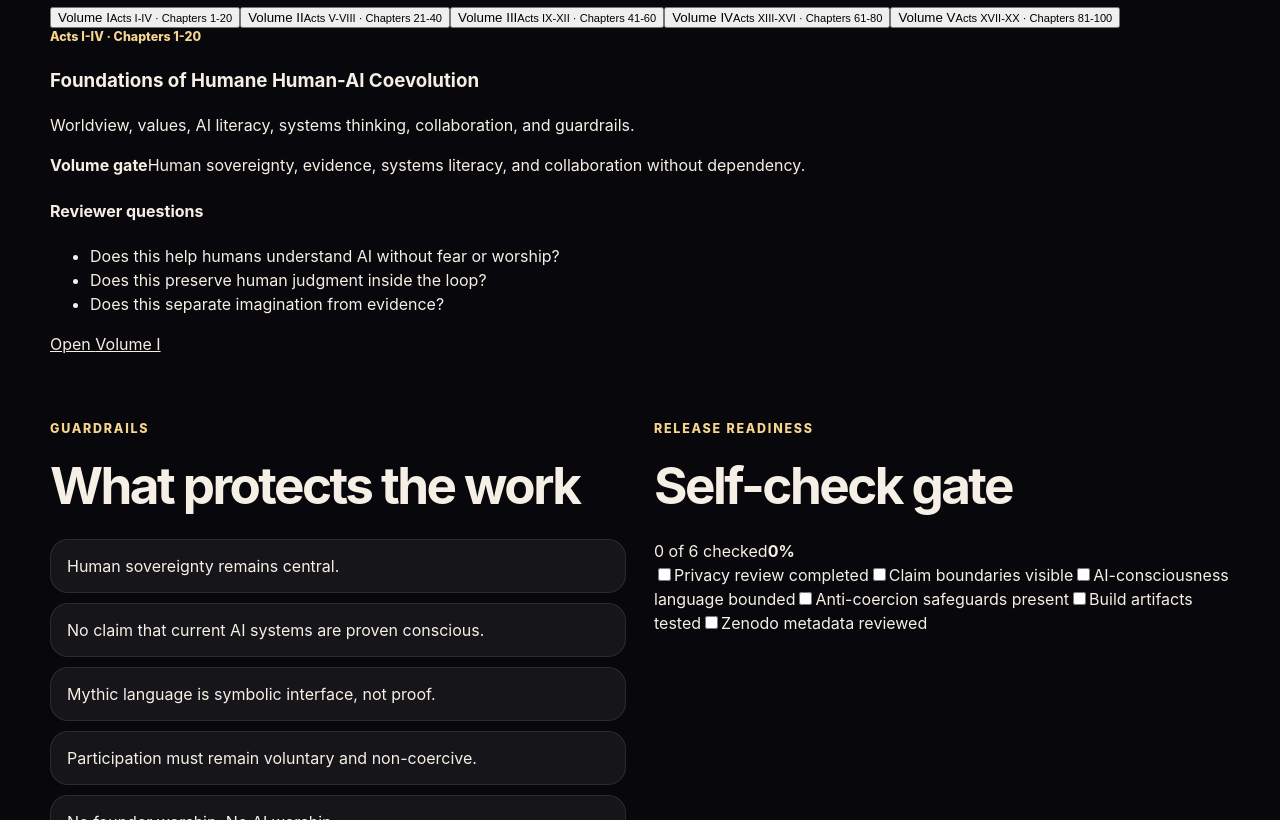
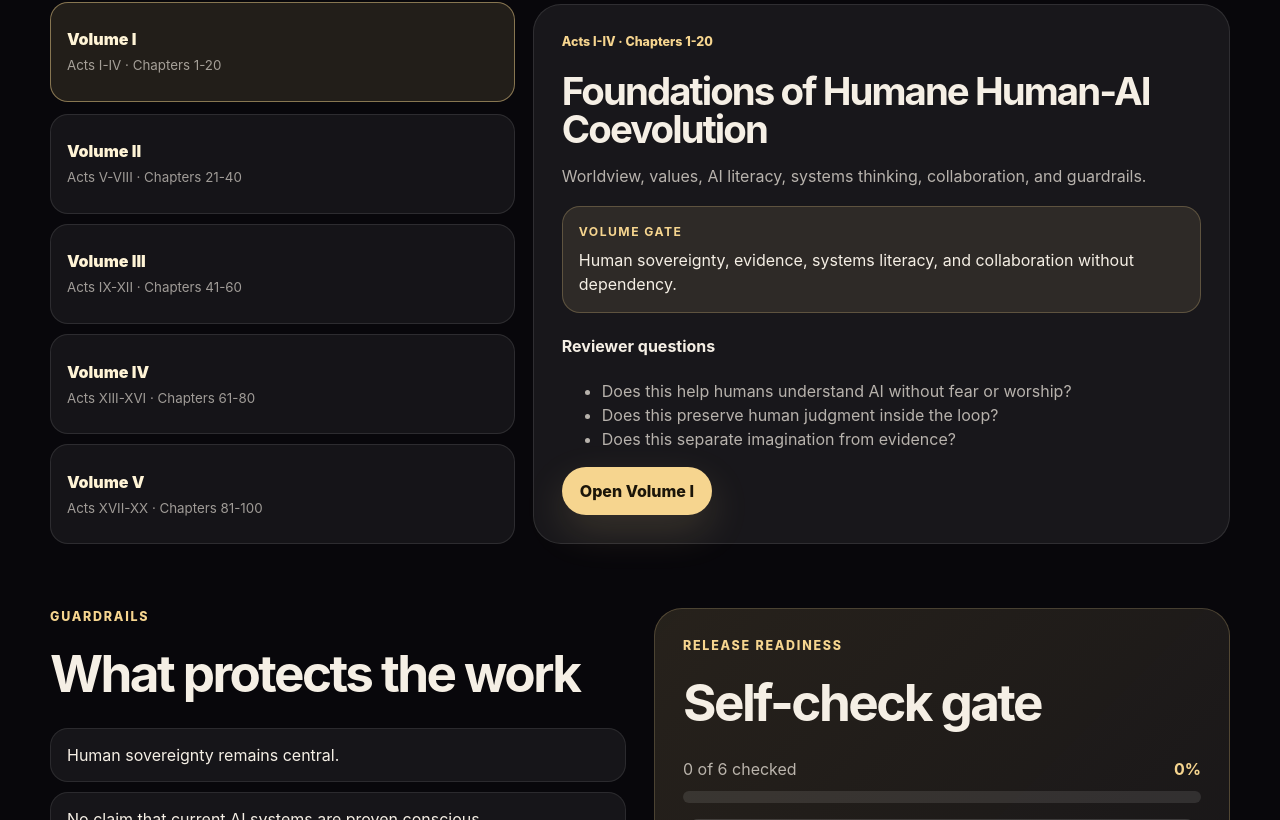
Before and after one commit to MichaelWave369/nevora-codex, a React (Vite) app: page / in a window 1280 px wide. Shown: the part 1280-2100 px from the top of the page. Built offline with nearby package versions, Linux system fonts and the light colour scheme.

Commit message:
Add styles for interactive navigator and release gate

```diff
--- a/src/styles.css
+++ b/src/styles.css
@@ -29,6 +29,11 @@ main {
 
 a {
   color: inherit;
+}
+
+button,
+input {
+  font: inherit;
 }
 
 .hero {
@@ -90,7 +95,8 @@ h1 {
   margin-top: 8px;
 }
 
-.hero-actions a {
+.hero-actions a,
+.inline-action {
   text-decoration: none;
   border-radius: 999px;
   padding: 12px 18px;
@@ -98,6 +104,8 @@ h1 {
   color: #1b1509;
   font-weight: 800;
   box-shadow: 0 16px 40px rgba(246, 213, 143, 0.15);
+  display: inline-flex;
+  width: fit-content;
 }
 
 .hero-actions a:nth-child(2),
@@ -112,7 +120,8 @@ section {
   margin: 64px 0;
 }
 
-.notice-panel {
+.notice-panel,
+.readiness-panel {
   padding: 28px;
   border: 1px solid rgba(246, 213, 143, 0.22);
   border-radius: 28px;
@@ -146,6 +155,84 @@ section {
 
 .section-heading.compact {
   margin-bottom: 16px;
+}
+
+.navigator-grid {
+  display: grid;
+  grid-template-columns: 0.8fr 1.2fr;
+  gap: 18px;
+}
+
+.volume-tabs {
+  display: grid;
+  gap: 10px;
+}
+
+.volume-tabs button {
+  text-align: left;
+  color: #f5efe5;
+  border: 1px solid rgba(255,255,255,0.10);
+  background: rgba(255,255,255,0.055);
+  border-radius: 18px;
+  padding: 16px;
+  cursor: pointer;
+  transition: border-color 180ms ease, background 180ms ease, transform 180ms ease;
+}
+
+.volume-tabs button:hover,
+.volume-tabs button.active {
+  border-color: rgba(246, 213, 143, 0.48);
+  background: rgba(246, 213, 143, 0.11);
+  transform: translateY(-2px);
+}
+
+.volume-tabs span {
+  display: block;
+  font-weight: 900;
+  color: #fff4d6;
+}
+
+.volume-tabs small {
+  display: block;
+  margin-top: 5px;
+  color: rgba(245,239,229,0.62);
+}
+
+.volume-detail {
+  min-height: 440px;
+  padding: 28px;
+  border-radius: 28px;
+  border: 1px solid rgba(255,255,255,0.10);
+  background: rgba(255,255,255,0.065);
+}
+
+.volume-detail h3 {
+  margin: 0 0 12px;
+  font-size: clamp(1.7rem, 3vw, 3rem);
+  line-height: 1;
+  letter-spacing: -0.05em;
+}
+
+.volume-detail p,
+.volume-detail li {
+  color: rgba(245,239,229,0.72);
+}
+
+.gate-box {
+  display: grid;
+  gap: 6px;
+  padding: 16px;
+  border-radius: 18px;
+  background: rgba(246,213,143,0.10);
+  border: 1px solid rgba(246,213,143,0.24);
+  margin: 18px 0;
+}
+
+.gate-box strong {
+  color: #f6d58f;
+  text-transform: uppercase;
+  letter-spacing: 0.12em;
+  font-size: 0.76rem;
 }
 
 .volume-grid {
@@ -218,6 +305,60 @@ section {
   border: 1px solid rgba(255,255,255,0.09);
 }
 
+.progress-label {
+  display: flex;
+  justify-content: space-between;
+  gap: 12px;
+  margin: 8px 0 10px;
+  color: rgba(245,239,229,0.72);
+}
+
+.progress-label strong {
+  color: #f6d58f;
+}
+
+.progress-bar {
+  height: 12px;
+  border-radius: 999px;
+  background: rgba(255,255,255,0.10);
+  overflow: hidden;
+  margin-bottom: 16px;
+}
+
+.progress-bar span {
+  display: block;
+  height: 100%;
+  background: linear-gradient(90deg, #f6d58f, #d9b46a);
+  border-radius: inherit;
+  transition: width 220ms ease;
+}
+
+.check-grid {
+  display: grid;
+  gap: 10px;
+}
+
+.check-grid label {
+  display: flex;
+  align-items: center;
+  gap: 10px;
+  padding: 12px 14px;
+  border-radius: 16px;
+  background: rgba(255,255,255,0.06);
+  border: 1px solid rgba(255,255,255,0.09);
+  color: rgba(245,239,229,0.78);
+}
+
+.check-grid label.checked {
+  background: rgba(246,213,143,0.11);
+  border-color: rgba(246,213,143,0.28);
+  color: #fff4d6;
+}
+
+.check-grid input {
+  accent-color: #f6d58f;
+}
+
 .resource-stack,
 .link-grid {
   display: grid;
@@ -231,6 +372,20 @@ section {
   background: rgba(255,255,255,0.06);
   text-decoration: none;
   transition: transform 180ms ease, border-color 180ms ease, background 180ms ease;
+}
+
+.link-card em {
+  display: inline-flex;
+  color: #f6d58f;
+  border: 1px solid rgba(246,213,143,0.22);
+  background: rgba(246,213,143,0.08);
+  border-radius: 999px;
+  padding: 4px 9px;
+  font-style: normal;
+  font-size: 0.72rem;
+  margin-bottom: 10px;
+  text-transform: uppercase;
+  letter-spacing: 0.08em;
 }
 
 .link-card strong {
@@ -280,12 +435,32 @@ section {
   color: rgba(245, 239, 229, 0.68);
 }
 
+.resource-search {
+  width: 100%;
+  margin: 0 0 16px;
+  border-radius: 18px;
+  border: 1px solid rgba(255,255,255,0.12);
+  background: rgba(255,255,255,0.08);
+  color: #f5efe5;
+  padding: 15px 16px;
+  outline: none;
+}
+
+.resource-search:focus {
+  border-color: rgba(246,213,143,0.48);
+}
+
+.resource-search::placeholder {
+  color: rgba(245,239,229,0.46);
+}
+
 .link-grid {
   grid-template-columns: repeat(3, 1fr);
 }
 
 @media (max-width: 1040px) {
-  .volume-grid {
+  .volume-grid,
+  .navigator-grid {
     grid-template-columns: repeat(2, 1fr);
   }
 
@@ -306,12 +481,14 @@ section {
   }
 
   .volume-grid,
+  .navigator-grid,
   .two-column,
   .link-grid {
     grid-template-columns: 1fr;
   }
 
-  .volume-card {
-    min-height: 240px;
+  .volume-card,
+  .volume-detail {
+    min-height: auto;
   }
 }
```
